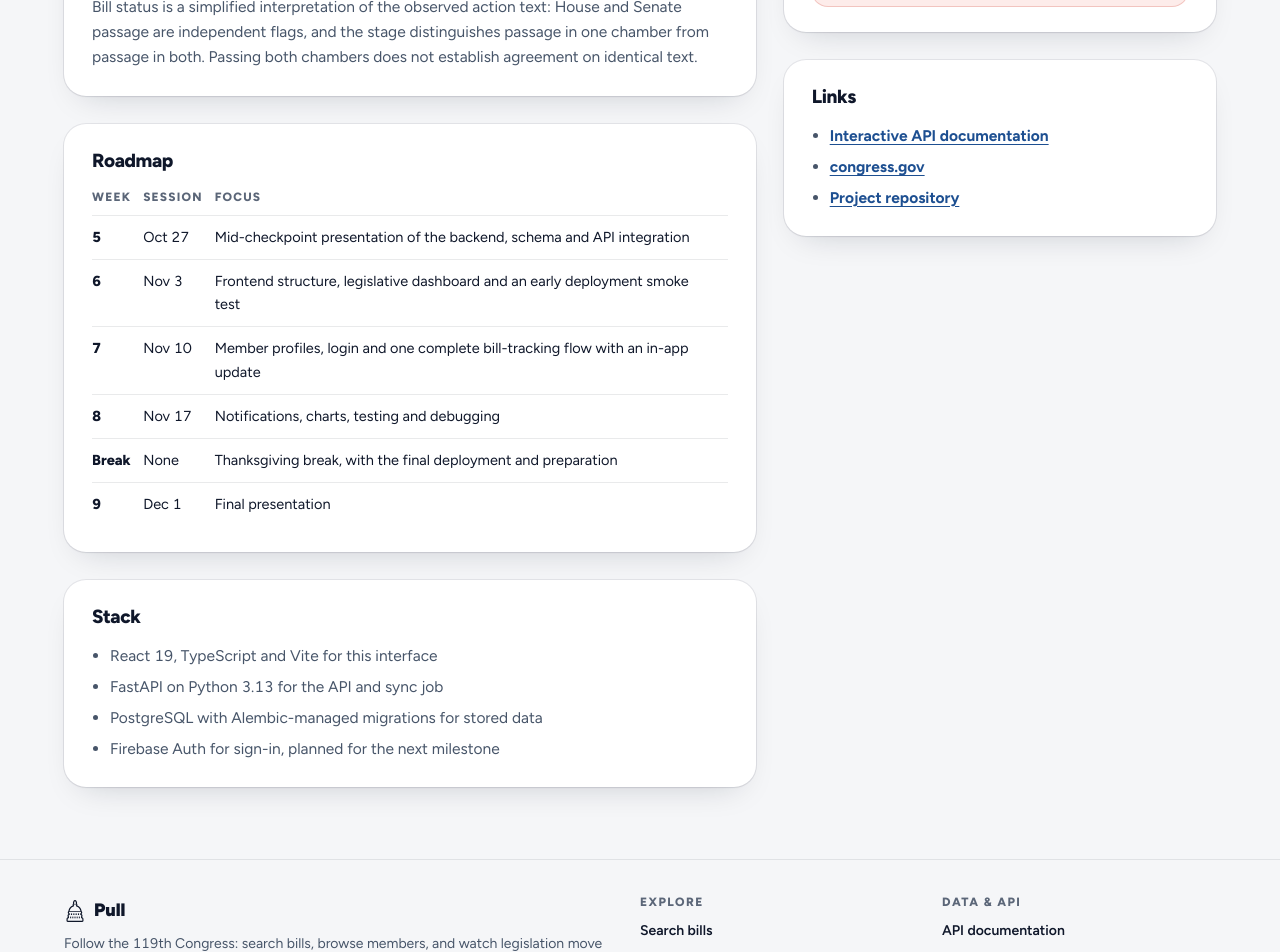
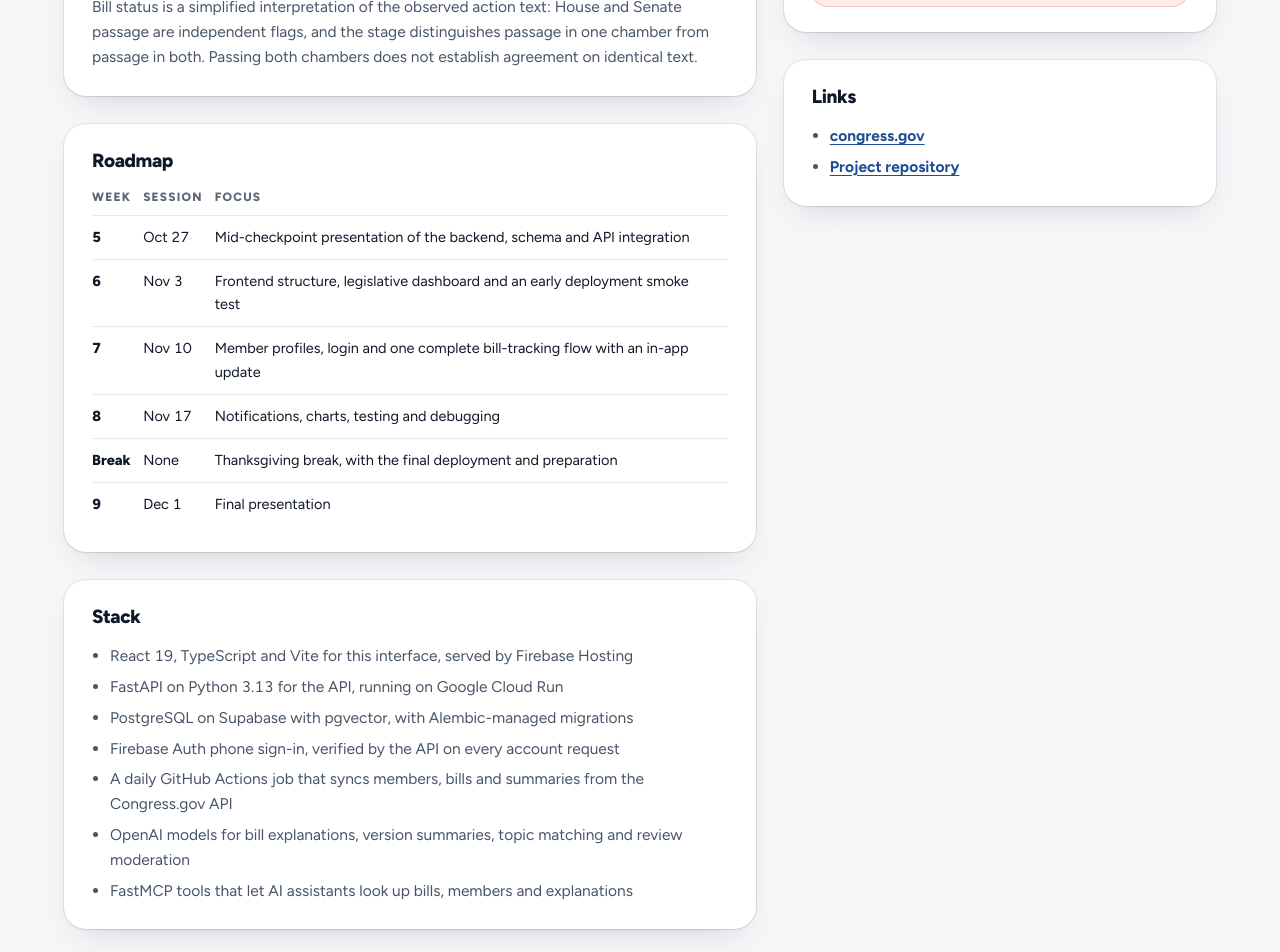
Before and after one commit to NYU-Congressmen/congress-tracker, a React (Vite) app in the folder frontend/: page /about in a window 1280 px wide. Shown: the part 460-1412 px from the top of the page. Built offline with nearby package versions, Linux system fonts and the light colour scheme; no server answers.

Commit message:
Describe the current stack on the About page and drop the local API docs links

```diff
--- a/frontend/src/components/layout/SiteFooter.tsx
+++ b/frontend/src/components/layout/SiteFooter.tsx
@@ -33,13 +33,6 @@ export function SiteFooter() {
           <nav className="site-footer__col" aria-label="Data and API">
             <h3>Data &amp; API</h3>
             <ul>
-              {import.meta.env.DEV && (
-                <li>
-                  <a href="http://localhost:8000/docs" target="_blank" rel="noreferrer">
-                    API documentation
-                  </a>
-                </li>
-              )}
               <li>
                 <a href="https://www.congress.gov" target="_blank" rel="noreferrer">
                   congress.gov
--- a/frontend/src/pages/AboutPage.tsx
+++ b/frontend/src/pages/AboutPage.tsx
@@ -108,10 +108,13 @@ export default function AboutPage() {
           <section className="panel panel--stack">
             <h2>Stack</h2>
             <ul className="stack-list">
-              <li>React 19, TypeScript and Vite for this interface</li>
-              <li>FastAPI on Python 3.13 for the API and sync job</li>
-              <li>PostgreSQL with Alembic-managed migrations for stored data</li>
-              <li>Firebase Auth for sign-in, planned for the next milestone</li>
+              <li>React 19, TypeScript and Vite for this interface, served by Firebase Hosting</li>
+              <li>FastAPI on Python 3.13 for the API, running on Google Cloud Run</li>
+              <li>PostgreSQL on Supabase with pgvector, with Alembic-managed migrations</li>
+              <li>Firebase Auth phone sign-in, verified by the API on every account request</li>
+              <li>A daily GitHub Actions job that syncs members, bills and summaries from the Congress.gov API</li>
+              <li>OpenAI models for bill explanations, version summaries, topic matching and review moderation</li>
+              <li>FastMCP tools that let AI assistants look up bills, members and explanations</li>
             </ul>
           </section>
         </div>
@@ -121,13 +124,6 @@ export default function AboutPage() {
           <section className="panel panel--stack" aria-label="Links">
             <h2>Links</h2>
             <ul className="link-list">
-              {import.meta.env.DEV && (
-                <li>
-                  <a href="http://localhost:8000/docs" target="_blank" rel="noreferrer">
-                    Interactive API documentation
-                  </a>
-                </li>
-              )}
               <li>
                 <a href="https://www.congress.gov" target="_blank" rel="noreferrer">
                   congress.gov
```
